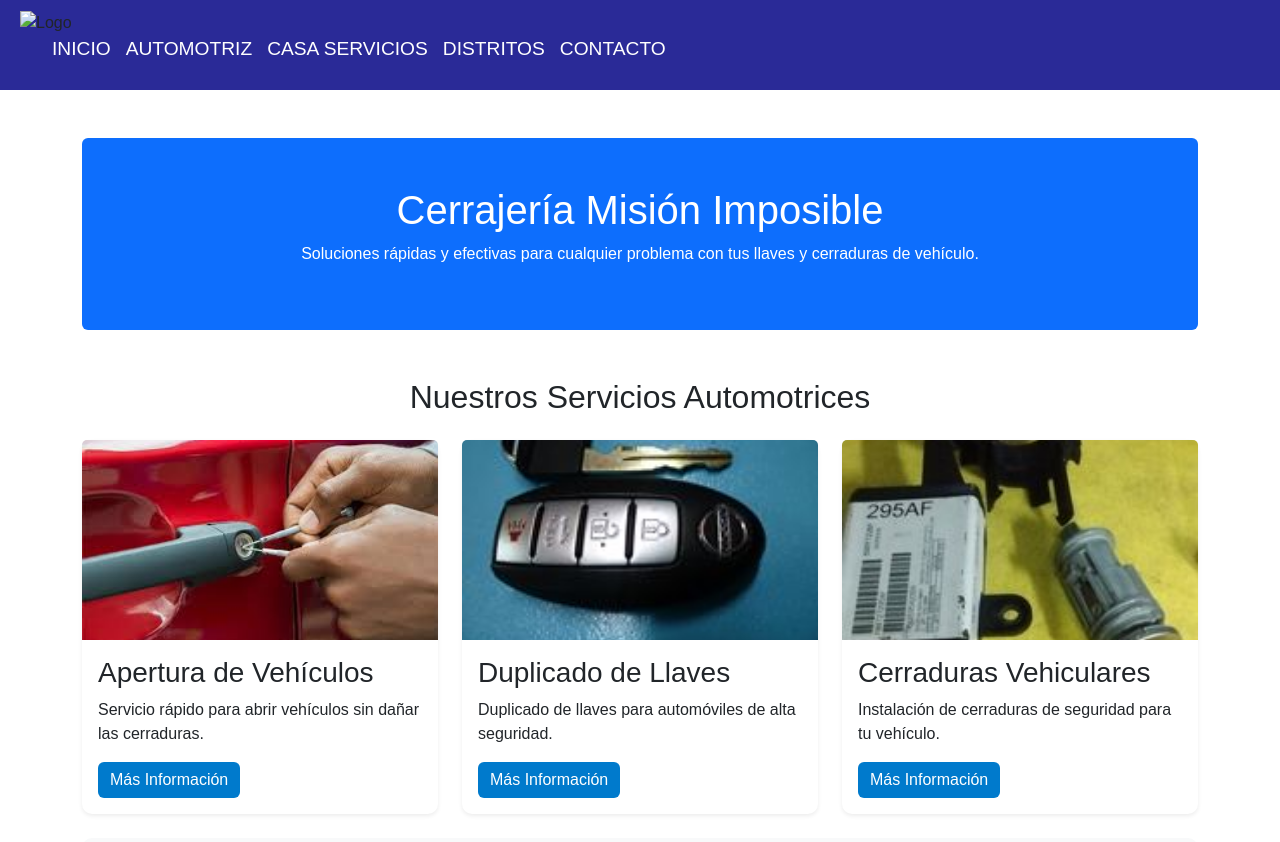
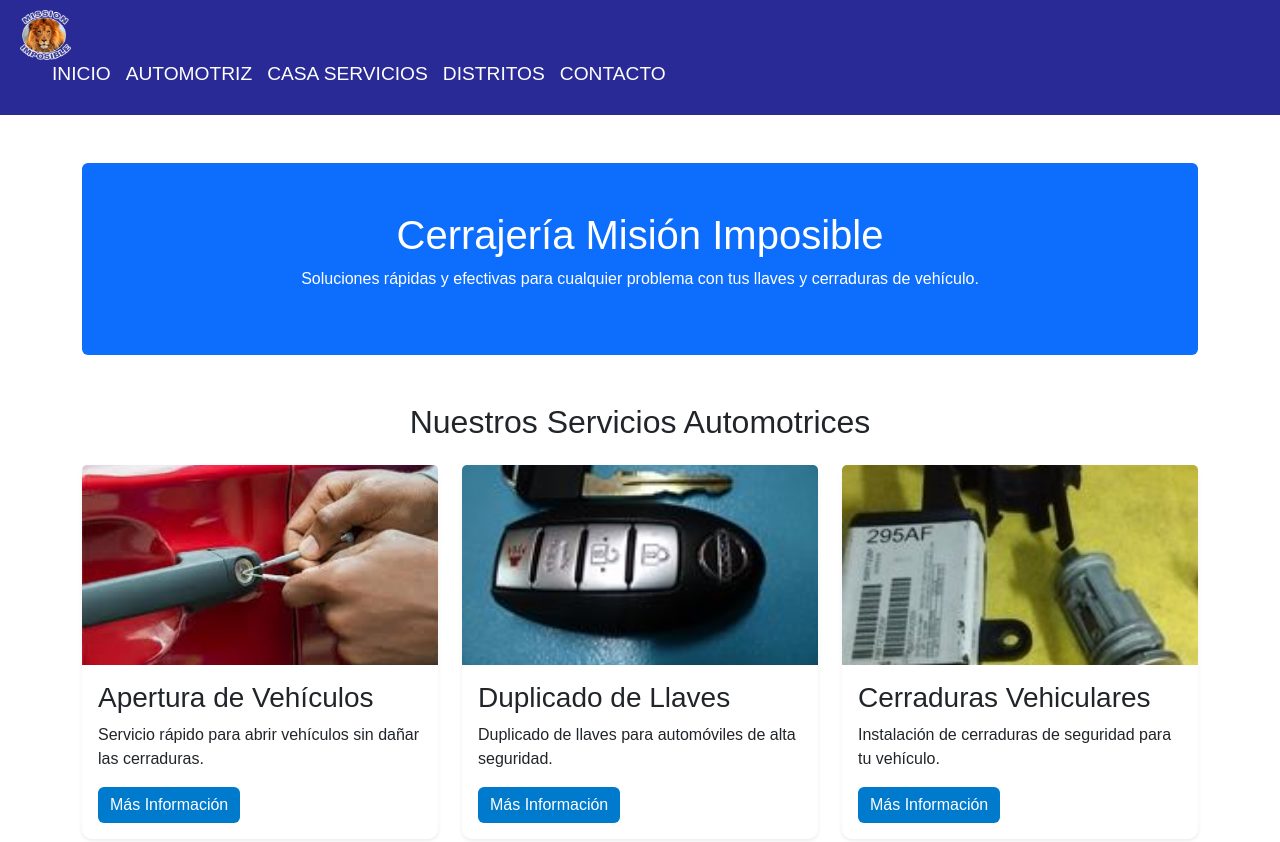
Before and after one commit to Darionina/Darionina, a website: page pages/automotriz.html in a window 1280 px wide. Shown: the top 842 px of the page. Drawn offline with nearby package versions, Linux system fonts and the light colour scheme; files that its build step writes are made by us from their sources; the site is published under a folder, as on GitHub Pages, so addresses that start at the root find nothing.

Commit message:
version1.1

```diff
--- a/pages/automotriz.html
+++ b/pages/automotriz.html
@@ -11,7 +11,7 @@
 <body>
     <header id="header">
         <nav id="navBar">
-            <img src="/icons/l.png" alt="Logo" class="nav-logo">
+            <img src="../icons/l.png" alt="Logo" class="nav-logo">
             <ul>
                 <li><a class="navBar-ul" href="../index.html">INICIO</a></li>
                 <li><a class="navBar-ul" href="../pages/automotriz.html">AUTOMOTRIZ</a></li>
```
Also changed, not shown: index.html (+2 -2 lines).
